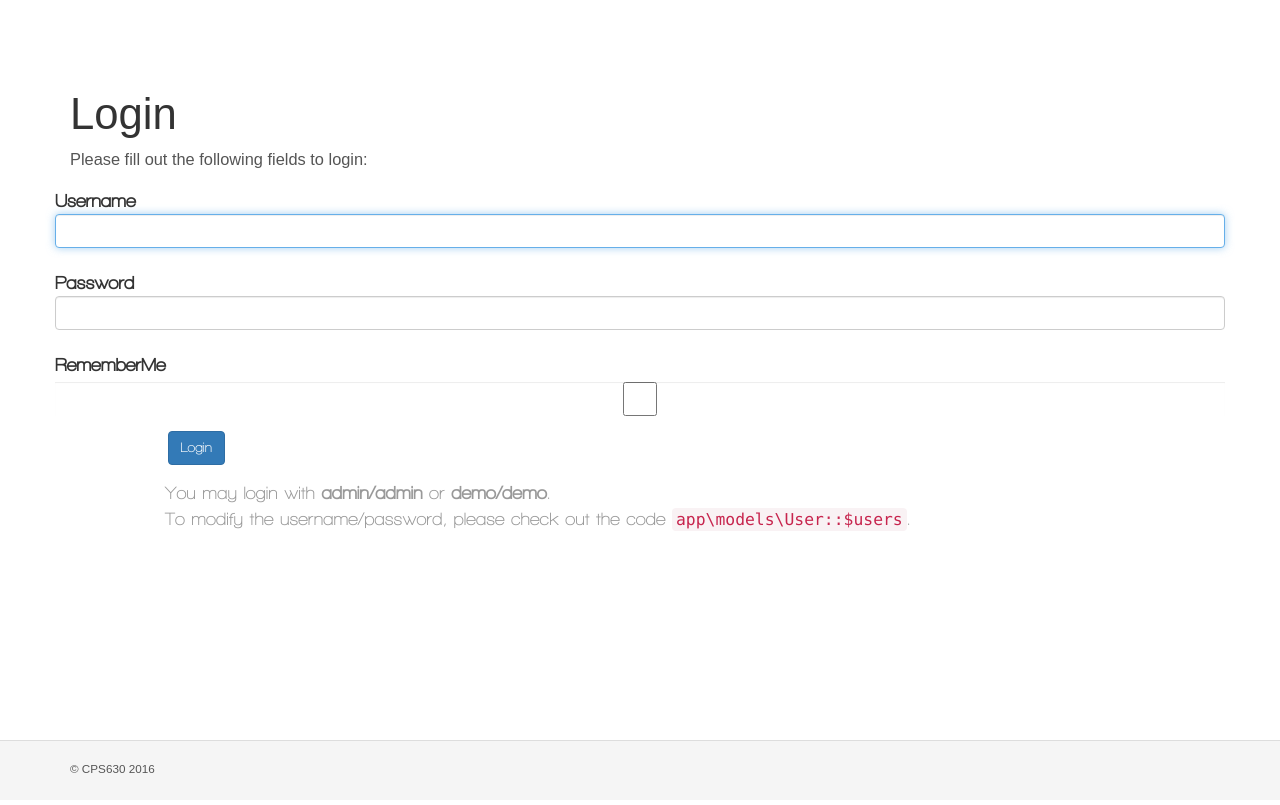
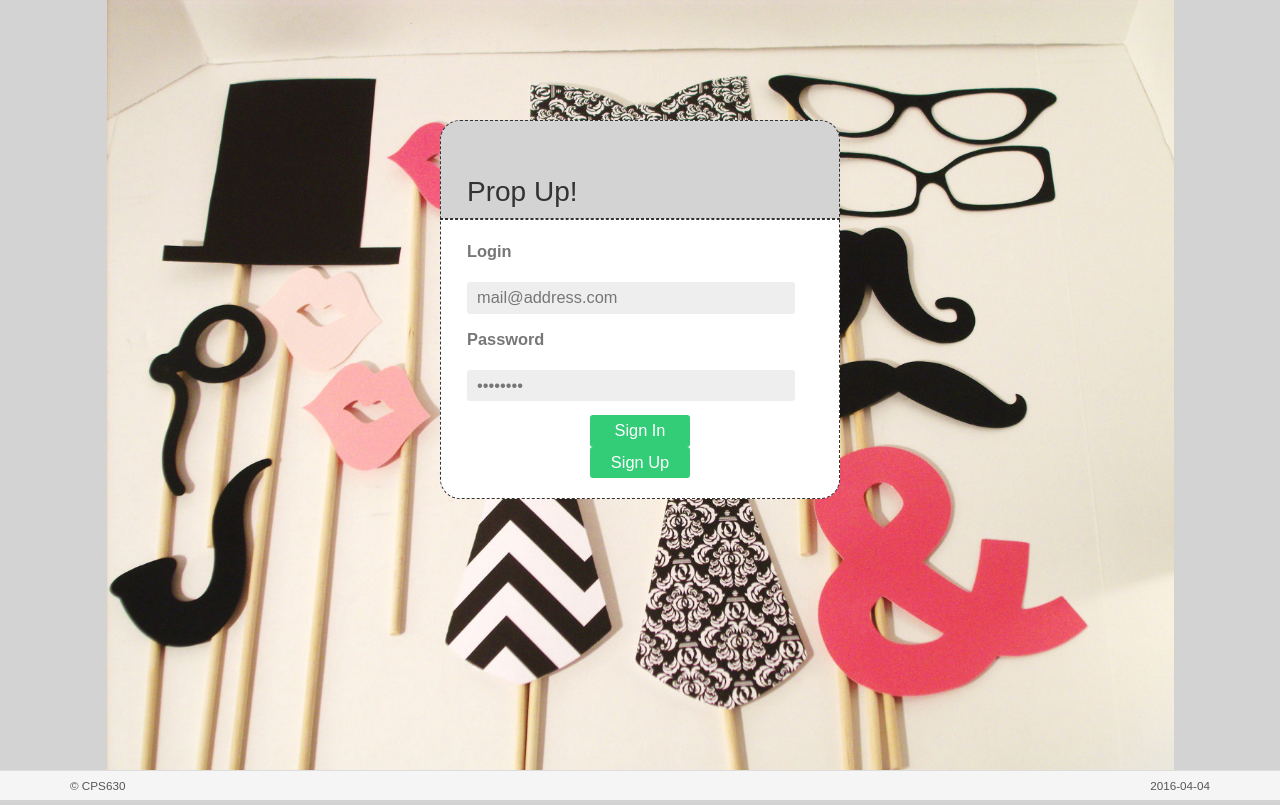
Before and after one commit to ekarnis/CPS630-Project, a Yii app: template views/site/login.php in a window 1280 px wide. Before the commit the page ends 773 px from the top, so only its background shows below. Run offline with PHP 8.4 and a stand-in for Yii, Linux system fonts and the light colour scheme; the template is opened without the code that fills it, so the values that code supplies are empty; form fields are guessed from the names that the template uses; some libraries are stand-ins or nearby versions.

Commit message:
Modify CSS + Images + loginpage

```diff
--- a/views/layouts/main.php
+++ b/views/layouts/main.php
@@ -43,7 +43,7 @@ AppAsset::register($this);
 <div class="wrap">
     <?php
     NavBar::begin([
-        'brandLabel' => 'PropUp',
+        'brandLabel' => 'Prop Up',
         'brandUrl' => Yii::$app->homeUrl,
         'options' => [
             'class' => 'navbar-inverse navbar-fixed-top',
@@ -72,9 +72,9 @@ AppAsset::register($this);
 
 <footer class="footer">
     <div class="container">
-        <p class="pull-left">&copy; CPS630 <?= date('Y') ?></p>
+        <p class="pull-left">&copy; CPS630 </p>
 
-        <p class="pull-right"><?= Yii::powered() ?></p>
+        <p class="pull-right"><?= date('Y-m-d') ?></p>
     </div>
 </footer>
 
--- a/views/site/login.php
+++ b/views/site/login.php
@@ -1,47 +1,26 @@
 <?php
 
 /* @var $this yii\web\View */
-/* @var $form yii\bootstrap\ActiveForm */
-/* @var $model app\models\LoginForm */
-
-use yii\helpers\Html;
-use yii\bootstrap\ActiveForm;
 
 $this->title = 'Login';
-$this->params['breadcrumbs'][] = $this->title;
+//$this->params['breadcrumbs'][] = $this->title;
 ?>
-<div class="site-login">
-    <h1><?= Html::encode($this->title) ?></h1>
 
-    <p>Please fill out the following fields to login:</p>
+<div id="login">
+	<div class="login_header">
+		<h2>Prop Up!</h2>
+	</div>
+	<form>
+		<div class="login_footer">
+			<p><label for="email">Login</label></p>
+			<p><input type="email" id="email" value="mail@address.com" onblur="if(this.value=='')this.value='mail@address.com'" onfocus="if(this.value=='mail@address.com')this.value=''"></p>
+			<p><label for="password">Password</label></p>
 
-    <?php $form = ActiveForm::begin([
-        'id' => 'login-form',
-        'options' => ['class' => 'form-horizontal'],
-        'fieldConfig' => [
-            'template' => "{label}\n<div class=\"col-lg-3\">{input}</div>\n<div class=\"col-lg-8\">{error}</div>",
-            'labelOptions' => ['class' => 'col-lg-1 control-label'],
-        ],
-    ]); ?>
-
-        <?= $form->field($model, 'username')->textInput(['autofocus' => true]) ?>
-
-        <?= $form->field($model, 'password')->passwordInput() ?>
-
-        <?= $form->field($model, 'rememberMe')->checkbox([
-            'template' => "<div class=\"col-lg-offset-1 col-lg-3\">{input} {label}</div>\n<div class=\"col-lg-8\">{error}</div>",
-        ]) ?>
-
-        <div class="form-group">
-            <div class="col-lg-offset-1 col-lg-11">
-                <?= Html::submitButton('Login', ['class' => 'btn btn-primary', 'name' => 'login-button']) ?>
-            </div>
-        </div>
-
-    <?php ActiveForm::end(); ?>
-
-    <div class="col-lg-offset-1" style="color:#999;">
-        You may login with <strong>admin/admin</strong> or <strong>demo/demo</strong>.<br>
-        To modify the username/password, please check out the code <code>app\models\User::$users</code>.
-    </div>
+			<p><input type="password" id="password" value="password" onblur="if(this.value=='')this.value='password'" onfocus="if(this.value=='password')this.value=''"></p>
+			<p>
+			<input type="submit" value="Sign In">
+			<input type="submit" value="Sign Up">
+			</p>
+		</div>
+	</form>
 </div>
--- a/web/css/site.css
+++ b/web/css/site.css
@@ -1,7 +1,4 @@
 html;
-body {
-  height: 100%;
-}
 
 td > img{
   width:200px;
@@ -42,7 +39,6 @@ a.btn.btn-success{
   height: auto;
   margin: 0 auto -60px;
   padding: 0 0 60px;
-  background-color: #FFFFFF;
   font-family: specialFont;
   font-size: 140%;
 }
@@ -52,10 +48,13 @@ a.btn.btn-success{
 }
 
 .footer {
-  height: 60px;
-  background-color: #f5f5f5;
-  border-top: 1px solid #ddd;
-  padding-top: 20px;
+    height: 30px;
+    background-color: #f5f5f5;
+    border-top: 1px solid #ddd;
+    padding-top: 7px;
+    position: absolute;
+    bottom: 0;
+    width: 100%;
 }
 
 .jumbotron {
@@ -147,7 +146,7 @@ html, body {
 
 body {
   margin:0;
-  background:#14b5d1;
+  background: lightgrey;
   font-size:1.3em;
   color:#333;
 }
@@ -284,3 +283,111 @@ p a {
   color:#14b5d1;
   text-decoration:none;
 }
+
+.center {
+    margin: auto;
+    width: 60%;
+    padding: 10px;
+}
+.right {
+    position: absolute;
+    right: 0px;
+    width: 300px;
+    padding-top: 0px;
+    padding-left: 10px;
+    padding-right: 10px;
+    padding-bottom: 20px;
+}
+
+
+
+input {
+	border: none;
+	font-family: inherit;
+	font-size: inherit;
+	font-weight: inherit;
+	line-height: inherit;
+	-webkit-appearance: none;
+}
+
+/*The LOGIN ID*/
+
+#login {
+	margin: 50px auto 50px auto;
+	width: 400px;
+}
+
+#login div
+{
+	padding: 0px 26px;
+	margin: 0;
+	border-style:solid;
+	border-width:1px;
+}
+
+#login .login_header
+{
+	padding: 0px 26px;
+	margin: 0;
+	border-style:dashed;
+	border-width:1px;
+	background: lightgrey;
+	border-radius: 20px 20px 0 0;
+}
+
+#login h2
+{
+	font-size: 28px;
+}
+
+#login .login_footer
+{
+	padding: 20px 26px;
+	margin: 0;
+	border-style:dashed;
+	border-width:1px;
+	background: #fff;
+	border-radius: 0 0 20px 20px;
+}
+
+#login div p {
+	color: #777;
+	margin-bottom: 14px;
+}
+
+#login div p:last-child {
+	margin-bottom: 0;
+}
+
+#login div input {
+	border-radius: 3px;
+}
+
+#login div input[type="email"], #login div input[type="password"] {
+	background: #eee;
+	color: #777;
+	padding: 4px 10px;
+	width: 328px;
+}
+
+#login div input[type="submit"] {
+	background: #33cc77;
+	color: #fff;
+	display: block;
+	margin: 0 auto;
+	padding: 4px 0;
+	width: 100px;
+}
+
+#login div input[type="submit"]:hover {
+	background: #28ad63;
+}
+
+body {
+	height: 100%;
+	background-image: url('../images/background.jpg');
+	background-repeat: no-repeat;
+    background-attachment: fixed;
+    background-position: center;
+    background-size: contain;
+}
```
Also changed, not shown: web/images/background.jpg (added), web/images/logo.PNG (added).
